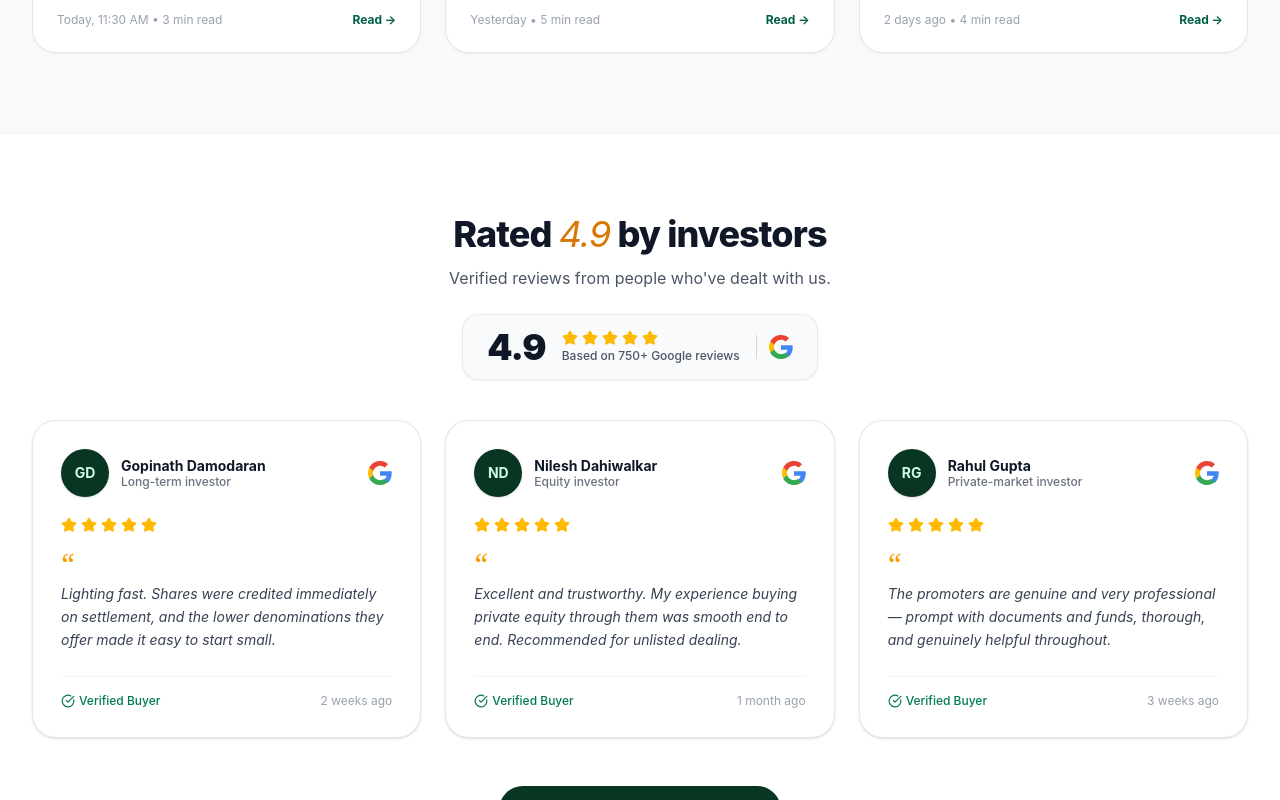
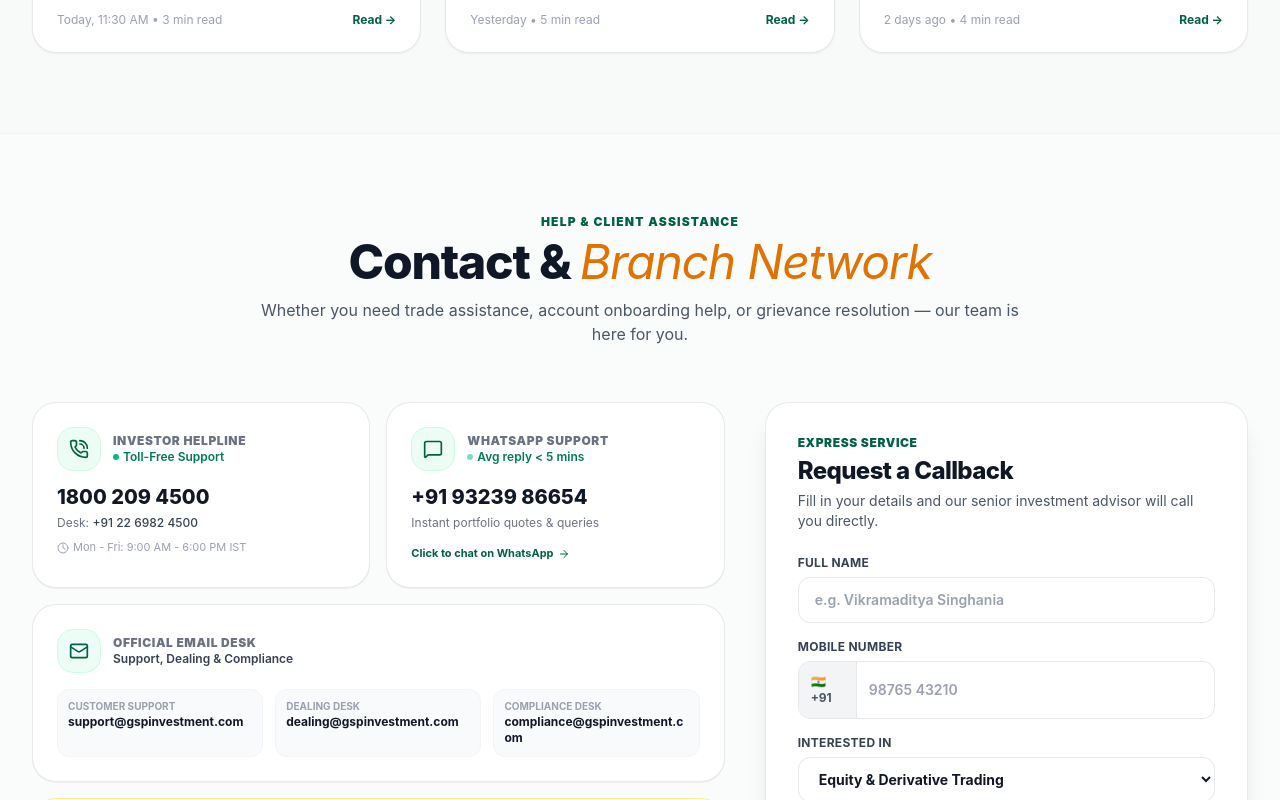
Before and after one commit to ARI-23o/Investment-Platform, a React (Vite) app: page / in a window 1280 px wide. Shown: the part 7340-8140 px from the top of the page. Built offline with nearby package versions, Linux system fonts and the light colour scheme; no server answers.

Commit message:
feat: remove ClientReviewSection (testimonials)

```diff
--- a/src/App.jsx
+++ b/src/App.jsx
@@ -8,7 +8,6 @@ import DeviceSection from "./components/DeviceSection";
 import ServicesAndLoans from "./components/ServicesAndLoans";
 import SipCalculatorSection from "./components/SipCalculatorSection";
 import MarketInsightsSection from "./components/MarketInsightsSection";
-import ClientReviewSection from "./components/ClientReviewSection";
 import ShareDetailsView from "./components/ShareDetailsView";
 import ContactSection from "./components/ContactSection";
 import Footer from "./components/Footer";
@@ -238,13 +237,6 @@ export default function App() {
             {/* Market Insights & Research Section */}
             <MarketInsightsSection />
 
-            {/* Page 7: Client Reviews & Ratings */}
-            <ClientReviewSection
-              onReadAllReviews={() => {
-                showToast("Redirecting to Google Verified Reviews page (4.9 / 5.0).");
-              }}
-            />
-
             {/* Page 9: Contact Us & Branch Network */}
             <ContactSection
               onCallbackSubmitted={(record) => {
```
